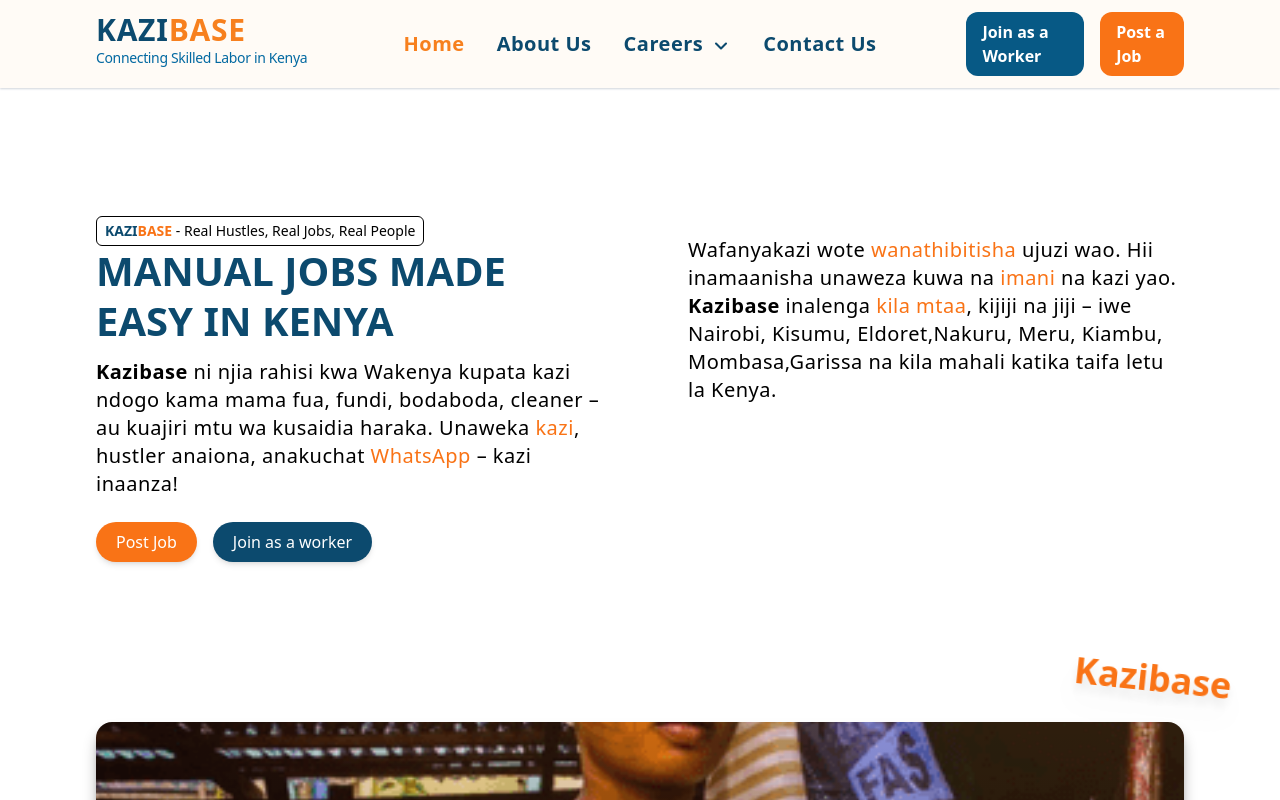
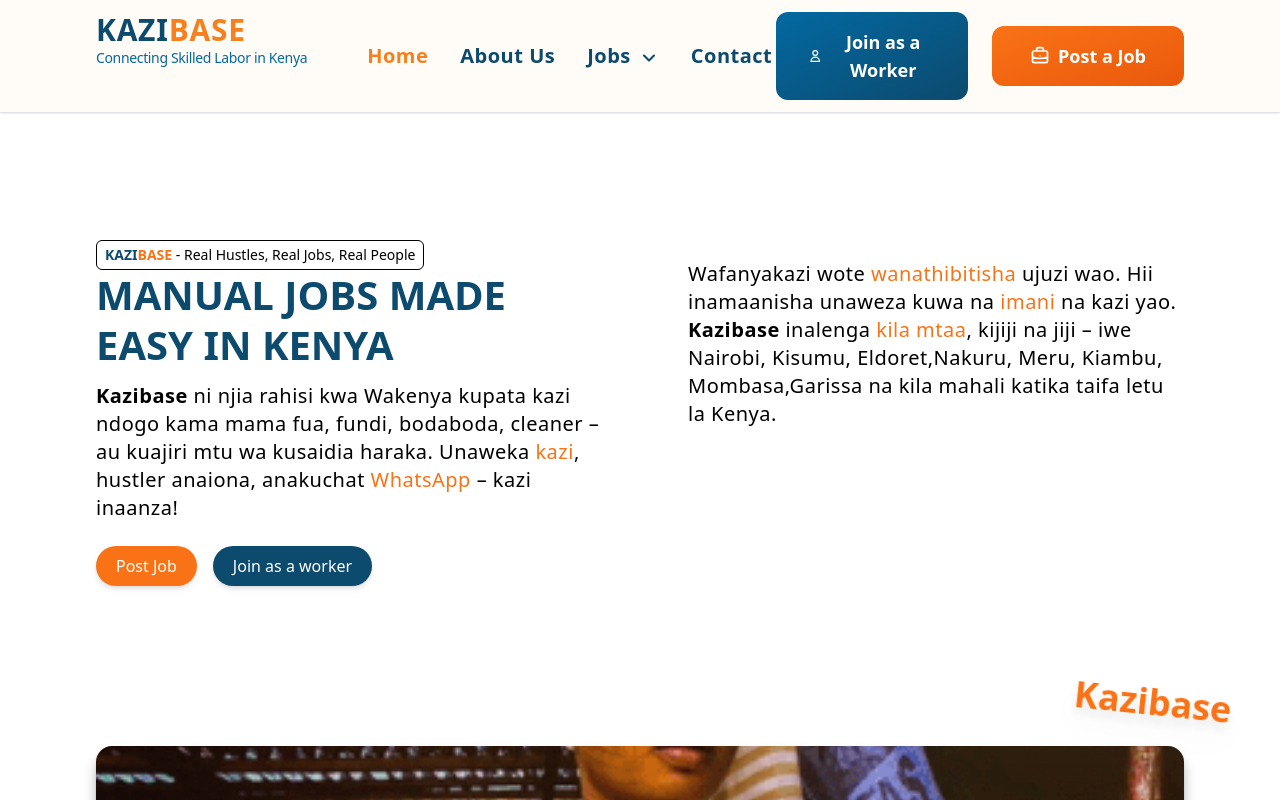
Before and after one commit to Muriuk/WorkHorizon, a Next.js app: page / in a window 1280 px wide. Shown: the top 800 px of the page. Built offline with nearby package versions, Linux system fonts and the light colour scheme.

Commit message:
Update header.tsx

```diff
--- a/app/ui/header.tsx
+++ b/app/ui/header.tsx
@@ -16,7 +16,7 @@
     const [menuItems, setMenuItems] = useState([
         { link: '/', name: 'Home', active: false },
         { link: '/about-us', name: 'About Us', active: false },
-        { link: '/careers', name: 'Careers', active: false, dropdown:[ {link: '/careers', name: 'Careers Road Map'},{link:'/careers/jobs', name: 'Explore Jobs'}] },
+        { link: '/careers', name: 'Jobs', active: false, dropdown:[ {link: '/careers', name: 'Understand KaziBase'},{link:'/careers/jobs', name: 'Available Jobs'}] },
         { link: '/contact-us', name: 'Contact Us', active: false },
     ]);
 
@@ -63,7 +63,7 @@
 
     return (
         <div className={`${hideHeader ? 'hidden':""} w-full bg-headerBackground py-3 shadow-sm shadow-gray-300 sticky top-0 z-50 transition-transform ease-in-out duration-500 transform ${headerDisplay ? 'translate-y-0' : '-translate-y-full'}`}>
-            <div className={`flex justify-between px-0 lg:grid ${adminMenu ? 'lg:grid-cols-[20%,10%,70%]':'lg:grid-cols-[20%,60%,20%]'} container`}>
+            <div className={`flex justify-between px-0 lg:grid ${adminMenu ? 'lg:grid-cols-[20%,10%,70%]':'lg:grid-cols-[20%,50%,30%]'} container`}>
                 <div className="flex">
                     <Link className="block" href={'/'}>
                         <div className="w-[13rem] lg:w-[15rem] h-auto flex items-center">
@@ -97,19 +97,38 @@
                         )
                     }
                 </div>
-                <div className="hidden lg:flex items-center justify-end gap-4">
+                <div className="hidden lg:flex items-center justify-end">
                     {
                         adminMenu ?
                             <PortalHeader />
                         :
-                            <>
-                                <Link href={'/worker-signup'} className="relative text-md font-semibold text-white bg-sky-800 transition-all ease-in-out duration-500 hover:scale-[1.05] hover:-top-[2px] px-4 py-2 rounded-xl">
-                                    Join as a Worker
+                            <div className="flex gap-4 xl:gap-6 items-center">
+                                <Link
+                                    href={'/'}
+                                    className="w-full xl:w-48 text-center relative group overflow-hidden bg-gradient-to-br from-sky-700 to-sky-900 text-white font-bold text-base xl:text-lg py-3 xl:py-4 px-6 xl:px-8 rounded-xl transition-all duration-300 hover:shadow-lg hover:shadow-sky-700/50"
+                                >
+                                    <span className="relative z-10 flex items-center justify-center">
+                                        <svg xmlns="http://www.w3.org/2000/svg" className="h-5 w-5 mr-2" fill="none" viewBox="0 0 24 24" stroke="currentColor">
+                                            <path strokeLinecap="round" strokeLinejoin="round" strokeWidth={2} d="M16 7a4 4 0 11-8 0 4 4 0 018 0zM12 14a7 7 0 00-7 7h14a7 7 0 00-7-7z" />
+                                        </svg>
+                                        Join as a Worker
+                                    </span>
+                                    <span className="absolute inset-0 h-full w-full scale-0 rounded-xl transition-all duration-300 group-hover:scale-100 group-hover:bg-sky-600"></span>
                                 </Link>
-                                <Link href={'/post-job'} className="relative text-md font-semibold text-white bg-orange-500 transition-all ease-in-out duration-500 hover:scale-[1.05] hover:-top-[2px] px-4 py-2 rounded-xl">
-                                    Post a Job
+
+                                <Link
+                                    href={'/'}
+                                    className="w-full xl:w-48 text-center relative group overflow-hidden bg-gradient-to-br from-orange-500 to-orange-600 text-white font-bold text-base xl:text-lg py-3 xl:py-4 px-6 xl:px-8 rounded-xl transition-all duration-300 hover:shadow-lg hover:shadow-orange-500/50"
+                                >
+                                    <span className="relative z-10 flex items-center justify-center">
+                                        <svg xmlns="http://www.w3.org/2000/svg" className="h-5 w-5 mr-2" fill="none" viewBox="0 0 24 24" stroke="currentColor">
+                                            <path strokeLinecap="round" strokeLinejoin="round" strokeWidth={2} d="M21 13.255A23.931 23.931 0 0112 15c-3.183 0-6.22-.62-9-1.745M16 6V4a2 2 0 00-2-2h-4a2 2 0 00-2 2v2m4 6h.01M5 20h14a2 2 0 002-2V8a2 2 0 00-2-2H5a2 2 0 00-2 2v10a2 2 0 002 2z" />
+                                        </svg>
+                                        Post a Job
+                                    </span>
+                                    <span className="absolute inset-0 h-full w-full scale-0 rounded-xl transition-all duration-300 group-hover:scale-100 group-hover:bg-orange-500"></span>
                                 </Link>
-                            </>
+                            </div>
                     }
                 </div>
                 <div className="flex lg:hidden items-center justify-end">
```
